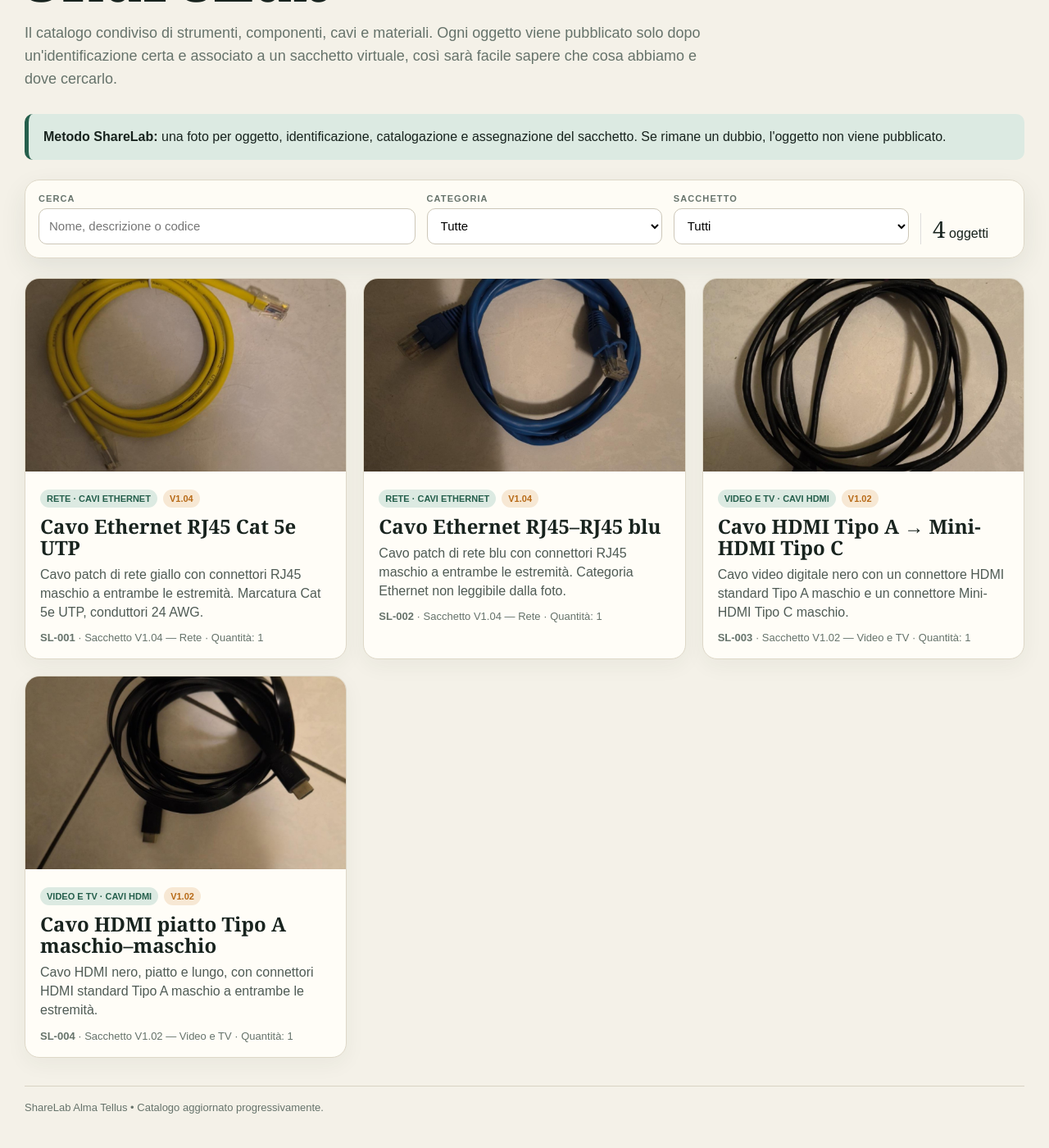
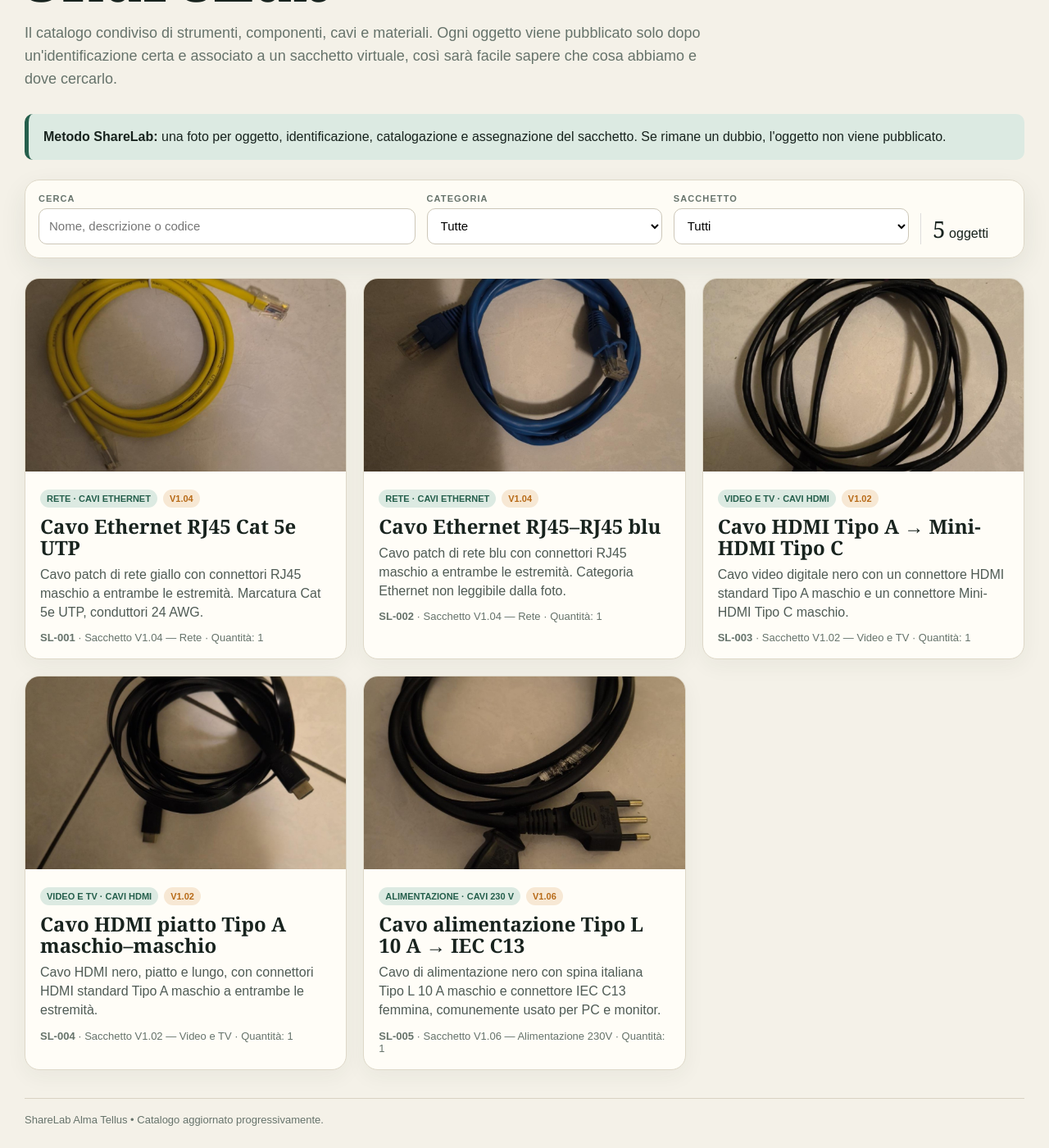
Before and after one commit to almatellus/almatellus.github.io, a Jekyll site: the page sharelab/index.html, which Jekyll copies as it is, in a window 1280 px wide and 1400 px high, scrolled down 193 px. Shown: the whole window at 82% size. Built offline with Jekyll 4.4.1, drawn with Linux system fonts in a browser that asks for light colours.

Commit message:
Add ShareLab item SL-005: IEC C13 power cable

```diff
--- a/sharelab/index.html
+++ b/sharelab/index.html
@@ -59,7 +59,8 @@
   {code:'SL-001',name:'Cavo Ethernet RJ45 Cat 5e UTP',category:'Rete',subcategory:'Cavi Ethernet',description:'Cavo patch di rete giallo con connettori RJ45 maschio a entrambe le estremità. Marcatura Cat 5e UTP, conduttori 24 AWG.',bag:'V1.04',bagName:'Rete',quantity:1,image:'/assets/sharelab/SL-001.jpg'},
   {code:'SL-002',name:'Cavo Ethernet RJ45–RJ45 blu',category:'Rete',subcategory:'Cavi Ethernet',description:'Cavo patch di rete blu con connettori RJ45 maschio a entrambe le estremità. Categoria Ethernet non leggibile dalla foto.',bag:'V1.04',bagName:'Rete',quantity:1,image:'/assets/sharelab/SL-002.jpg'},
   {code:'SL-003',name:'Cavo HDMI Tipo A → Mini-HDMI Tipo C',category:'Video e TV',subcategory:'Cavi HDMI',description:'Cavo video digitale nero con un connettore HDMI standard Tipo A maschio e un connettore Mini-HDMI Tipo C maschio.',bag:'V1.02',bagName:'Video e TV',quantity:1,image:'/assets/sharelab/SL-003.jpg'},
-  {code:'SL-004',name:'Cavo HDMI piatto Tipo A maschio–maschio',category:'Video e TV',subcategory:'Cavi HDMI',description:'Cavo HDMI nero, piatto e lungo, con connettori HDMI standard Tipo A maschio a entrambe le estremità.',bag:'V1.02',bagName:'Video e TV',quantity:1,image:'/assets/sharelab/SL-004.jpg'}
+  {code:'SL-004',name:'Cavo HDMI piatto Tipo A maschio–maschio',category:'Video e TV',subcategory:'Cavi HDMI',description:'Cavo HDMI nero, piatto e lungo, con connettori HDMI standard Tipo A maschio a entrambe le estremità.',bag:'V1.02',bagName:'Video e TV',quantity:1,image:'/assets/sharelab/SL-004.jpg'},
+  {code:'SL-005',name:'Cavo alimentazione Tipo L 10 A → IEC C13',category:'Alimentazione',subcategory:'Cavi 230 V',description:'Cavo di alimentazione nero con spina italiana Tipo L 10 A maschio e connettore IEC C13 femmina, comunemente usato per PC e monitor.',bag:'V1.06',bagName:'Alimentazione 230V',quantity:1,image:'/assets/sharelab/SL-005.jpg'}
 ];
 const $=s=>document.querySelector(s),q=$('#q'),cat=$('#cat'),bag=$('#bag'),grid=$('#grid'),count=$('#count'),empty=$('#empty'),light=$('#light'),big=$('#big');
 const esc=s=>String(s).replace(/[&<>"']/g,c=>({'&':'&amp;','<':'&lt;','>':'&gt;','"':'&quot;',"'":'&#39;'}[c]));
```
Also changed, not shown: assets/sharelab/SL-005.jpg (added).
